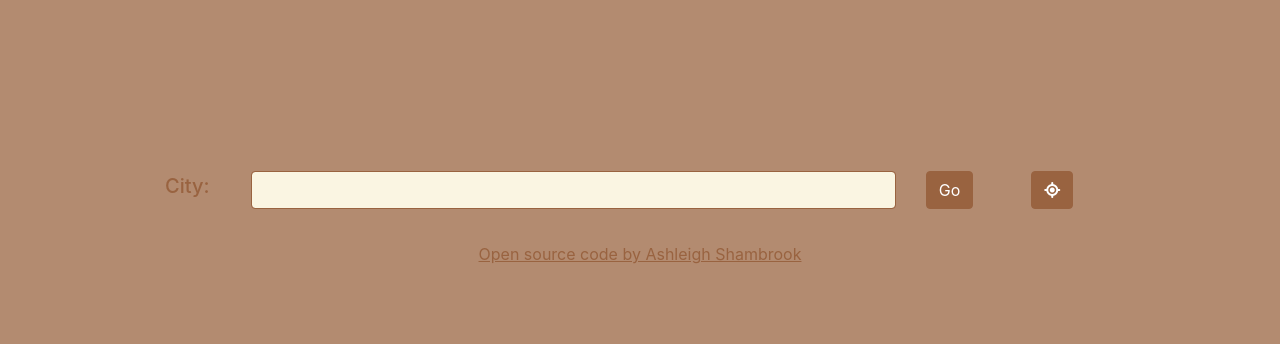
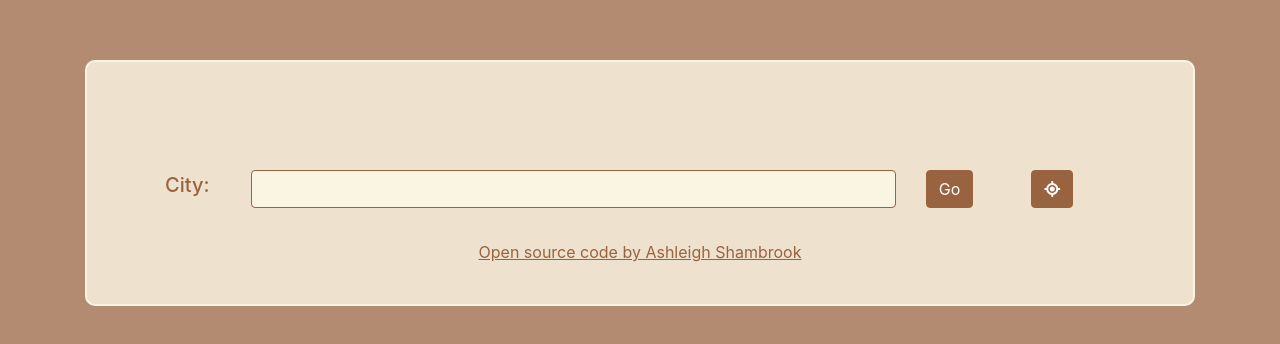
Before and after one commit to Ashyleuy/Weather-page-react, a React (Create React App) app: page / in a window 1280 px wide. Shown: the top 344 px of the page. Built offline with nearby package versions, Linux system fonts and the light colour scheme.

Commit message:
Update App.js

```diff
--- a/src/App.js
+++ b/src/App.js
@@ -6,6 +6,7 @@ import Githublink from "./githublink";
 function App() {
   return (
     <div className="App">
+      <div className="container bkgr">
         <div className="content">
           <div className="bigicon"></div>
           <div className="container">
@@ -15,6 +16,7 @@ function App() {
         <Githublink />
         <script src="src/index.js"></script>
       </div>
+    </div>
   );
 }
 
```
Lines whose indentation alone changed are shown as unchanged.
